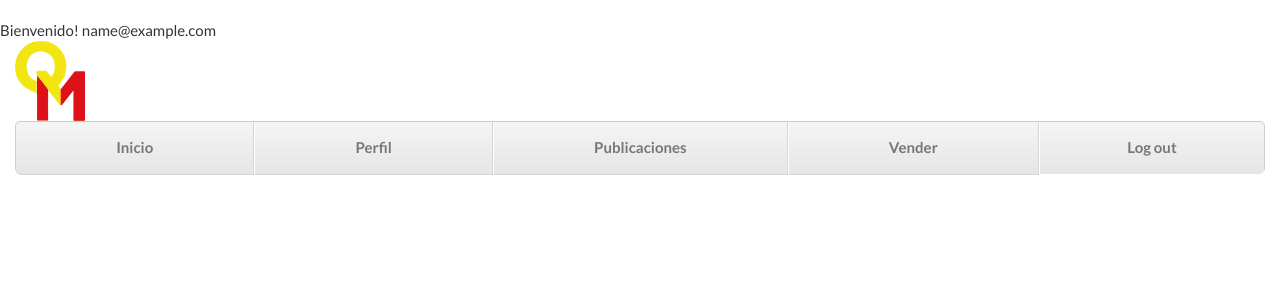
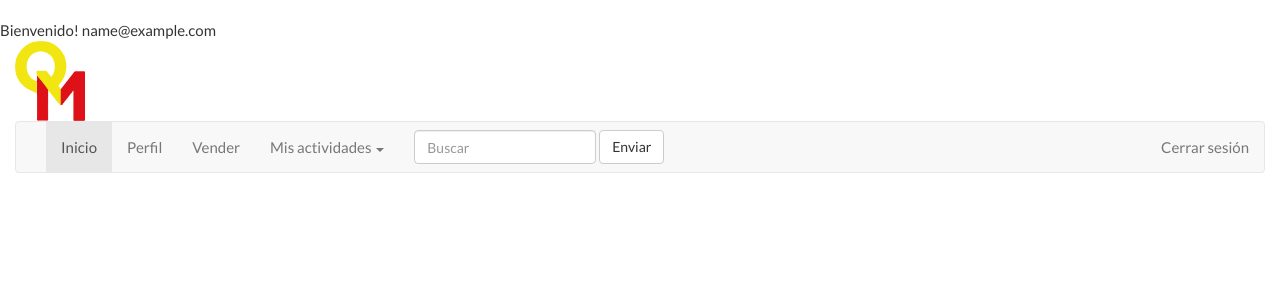
Before and after one commit to manuelgancio/quicklymarket, a PHP site: page /header.php in a window 1280 px wide. Shown: the top 300 px of the page. Run offline with PHP 8.4, Linux system fonts and the light colour scheme; the visitor is signed in with stand-in values (Sample User, id 1); data that the repository does not hold is empty.

Commit message:
Cambio barra de navegación

```diff
--- a/css/nav.css
+++ b/css/nav.css
@@ -1,8 +1,6 @@
 body {
   padding-top: 20px;
-
-
-}
+  }
 
 .footer {
   padding-top: 40px;
@@ -27,8 +25,6 @@ body {
   background-color: #eee;
   border: 1px solid #ccc;
   border-radius: 5px;
-
-
 
 }
 .nav-justified > li > a {
--- a/logica/procesarLogin.php
+++ b/logica/procesarLogin.php
@@ -8,7 +8,7 @@ require_once($LOGICA_DIR.'funciones.php');
 $correo= strip_tags(trim($_POST['Correo']));
 $pass = strip_tags(trim($_POST['Password']));
 
-//Guardo el login en una variable de sesión
+//Guardo el correo en una variable de sesión
 $_SESSION["Correo"] = $correo;
 
 $conex = conectar();
--- a/presentacion/header.php
+++ b/presentacion/header.php
@@ -27,7 +27,7 @@ if(isset($_SESSION['logged']) &&  $_SESSION['logged'] == True){
 
   <body>
 
-    <div class="container">
+    <div class="container" style="margin-bottom:30px;">
 
       <!-- The justified navigation menu is meant for single line per list item.
            Multiple lines will require custom code not provided by Bootstrap. -->
@@ -36,7 +36,7 @@ if(isset($_SESSION['logged']) &&  $_SESSION['logged'] == True){
 				if(!isset($_SESSION['logged'])){
 			?>
 
-      <div id='login' class='loginClass'>
+      <div id='login' class='loginClass' style="margin-bottom:30px;">
         <!--<h3 class="text-muted">Project name</h3>-->
 
         <form action="<?= $LOGICA?>/procesarLogin.php" method="POST" id="FrmIngreso" enctype="application/x-www-form-urlencoded">
@@ -53,7 +53,6 @@ if(isset($_SESSION['logged']) &&  $_SESSION['logged'] == True){
 							<input  class="btn btn-success" type="submit" value="Ingresar"  title="Ingresar a la aplicación" />
 						<th>
 						<tr>
-
 						<tr>
 							<th>
                 <a href='<?= $PRESENTACION?>/registro.php'>¿No estás registrado?</a>
@@ -62,23 +61,60 @@ if(isset($_SESSION['logged']) &&  $_SESSION['logged'] == True){
 					</table>
 				</div>
 			</form>
+      </body>
 <?php
       #LO DEL ELSE SE MUESTRA CUANDO EL USUARIO ESTA LOGUEADO#
 				}elseif(isset($_SESSION['logged']) &&  $_SESSION['logged'] == True)
 				{
           ?>
         <!--BARRA DE NAVEGACION-->
-        <div class="masthead">
-        <nav>
-          <ul class="nav nav-justified" >
-            <li><a href="<?= $PRESENTACION?>/index.php">Inicio</a></li>
-            <li><a href="<?= $PRESENTACION?>/perfil.php">Perfil</a></li>
-            <li><a href="<?= $PRESENTACION?>/publicaciones.php">Publicaciones</a></li>
-            <li><a href="<?= $PRESENTACION?>/publicarArticulo.php">Vender</a></li>
-            <li><a href="<?= $PRESENTACION?>/cerrarSesion.php">Log out</a></li>
-          </ul>
-        </nav>
+
+        <nav class="navbar navbar-default" role="navigation">
+  <!-- El logotipo y el icono que despliega el menú se agrupan
+       para mostrarlos mejor en los dispositivos móviles -->
+  <div class="navbar-header">
+    <button type="button" class="navbar-toggle" data-toggle="collapse"
+            data-target=".navbar-ex1-collapse">
+      <span class="sr-only">Desplegar navegación</span>
+      <span class="icon-bar"></span>
+      <span class="icon-bar"></span>
+      <span class="icon-bar"></span>
+    </button>
+    <a class="navbar-brand" href="<?= $PRESENTACION?>/index.php"></a>
+  </div>
+
+  <!-- Agrupar los enlaces de navegación, los formularios y cualquier
+       otro elemento que se pueda ocultar al minimizar la barra -->
+  <div class="collapse navbar-collapse navbar-ex1-collapse">
+    <ul class="nav navbar-nav">
+      <li class="active"><a href="<?= $PRESENTACION?>/index.php">Inicio</a></li>
+      <li><a href="<?= $PRESENTACION?>/perfil.php">Perfil</a></li>
+      <li><a href="<?= $PRESENTACION?>/publicarArticulo.php">Vender</a></li>
+      <li class="dropdown">
+        <a href="#" class="dropdown-toggle" data-toggle="dropdown">
+          Mis actividades <b class="caret"></b>
+        </a>
+        <ul class="dropdown-menu">
+          <li><a href="<?= $PRESENTACION?>/publicaciones.php">Publicaciones activas</a></li>
+          <li><a href="#">Ventas</a></li>
+          <li><a href="#">Compras</a></li>
+        </ul>
+      </li>
+    </ul>
+
+    <form class="navbar-form navbar-left" role="search">
+      <div class="form-group">
+        <input type="text" class="form-control" placeholder="Buscar">
       </div>
+      <button type="submit" class="btn btn-default">Enviar</button>
+    </form>
+
+    <ul class="nav navbar-nav navbar-right">
+      <li><a href="<?= $PRESENTACION?>/cerrarSesion.php">Cerrar sesión</a></li>
+    </ul>
+  </div>
+</nav>
+
         <?php
         }
         ?>
--- a/presentacion/mostrarArticulo.php
+++ b/presentacion/mostrarArticulo.php
@@ -78,7 +78,7 @@ $conex = conectar();
                     <!-- Botones de compra -->
                     <div class="section" style="padding-bottom:20px;">
                     <!--AL COMPRAR MANDO EL ID DE LA PUBLICACION POR URL-->
-                        <a href="<?=$LOGICA?>/procesarCompra.php?id_pub=<?=$id_pub?>" class="btn btn-success"><span style="margin-right:20px" aria-hidden="true"></span> Comprar</a>
+                        <a href="<?=$LOGICA?>/procesarCompra.php?id_pub=<?=$id_pub?>&id_art=<?=$id_art?>" class="btn btn-success"><span style="margin-right:20px" aria-hidden="true"></span> Comprar</a>
                         </div>
                 </div>
 
--- a/presentacion/publicaciones.php
+++ b/presentacion/publicaciones.php
@@ -48,6 +48,7 @@ require_once($PRESENTACION_DIR . 'header.php');
 <body>
 <div class="container">
 
+
     <hgroup class="mb20">
 		<h1>Mis Publicaciones</h1>
 	</hgroup>
```
Also changed, not shown: css/tabs.css (added, +12 -0 lines), logica/procesarCompra.php (+21 -0 lines), presentacion/index.php (+5 -3 lines), qm.sql (+21 -4 lines).
